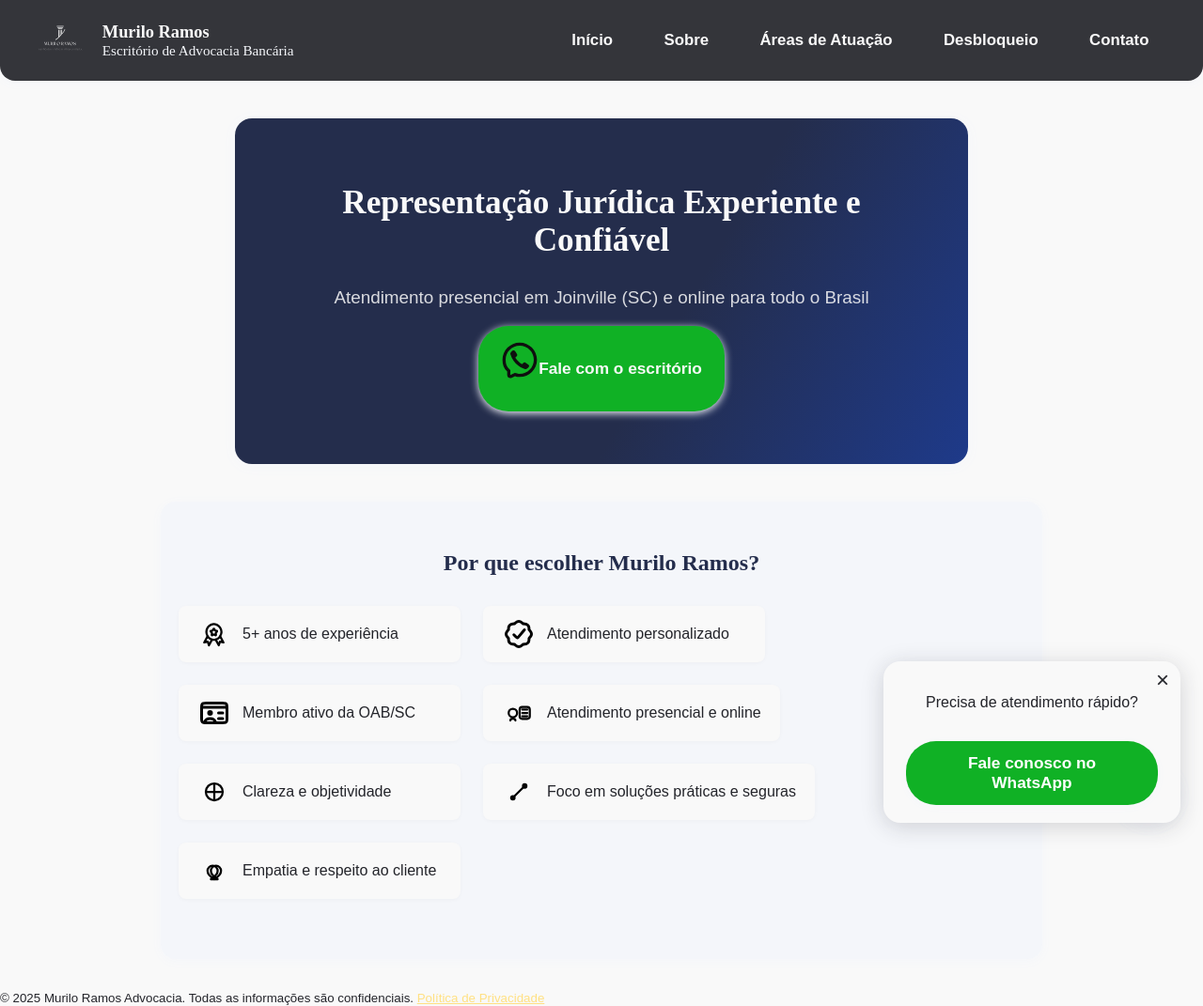
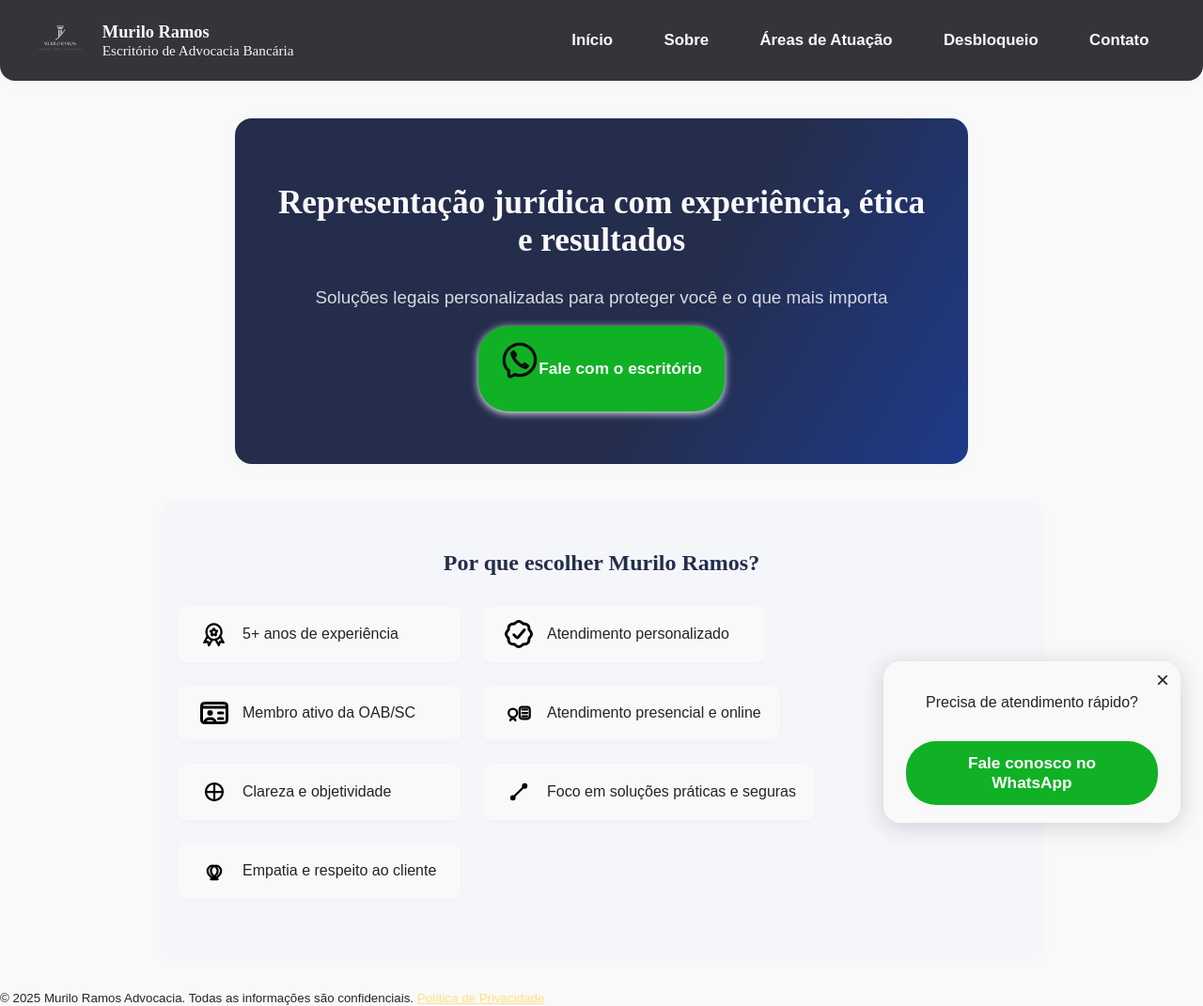
Before and after one commit to JaasielAbner/MuriloAdv, a Jekyll site: the page built from index.md, in a window 1280 px wide. Shown: the whole page at 94% size. Built offline with Jekyll 4.4.1, drawn with Linux system fonts in a browser that asks for light colours.

Commit message:
atualizações de texto

```diff
--- a/index.md
+++ b/index.md
@@ -8,8 +8,8 @@ css: "index.css"
 <!-- Hero Section -->
 <section class="hero fade-in">
   <div class="hero-overlay">
-    <h1 class="hero-title fade-in">Representação Jurídica Experiente e Confiável</h1>
-    <p class="hero-subtitle fade-in delay-1">Atendimento presencial em Joinville (SC) e online para todo o Brasil</p>
+    <h1 class="hero-title fade-in">Representação jurídica com experiência, ética e resultados</h1>
+    <p class="hero-subtitle fade-in delay-1">Soluções legais personalizadas para proteger você e o que mais importa</p>
     <a href="https://wa.me/5547997441694" target="_blank" class="hero-cta wpp-btn fade-in delay-2">
       <span class="wpp-icon" aria-hidden="true">
         <img src="{{ '/assets/img/whatsapp.svg' | relative_url }}" alt="WhatsApp">
```
